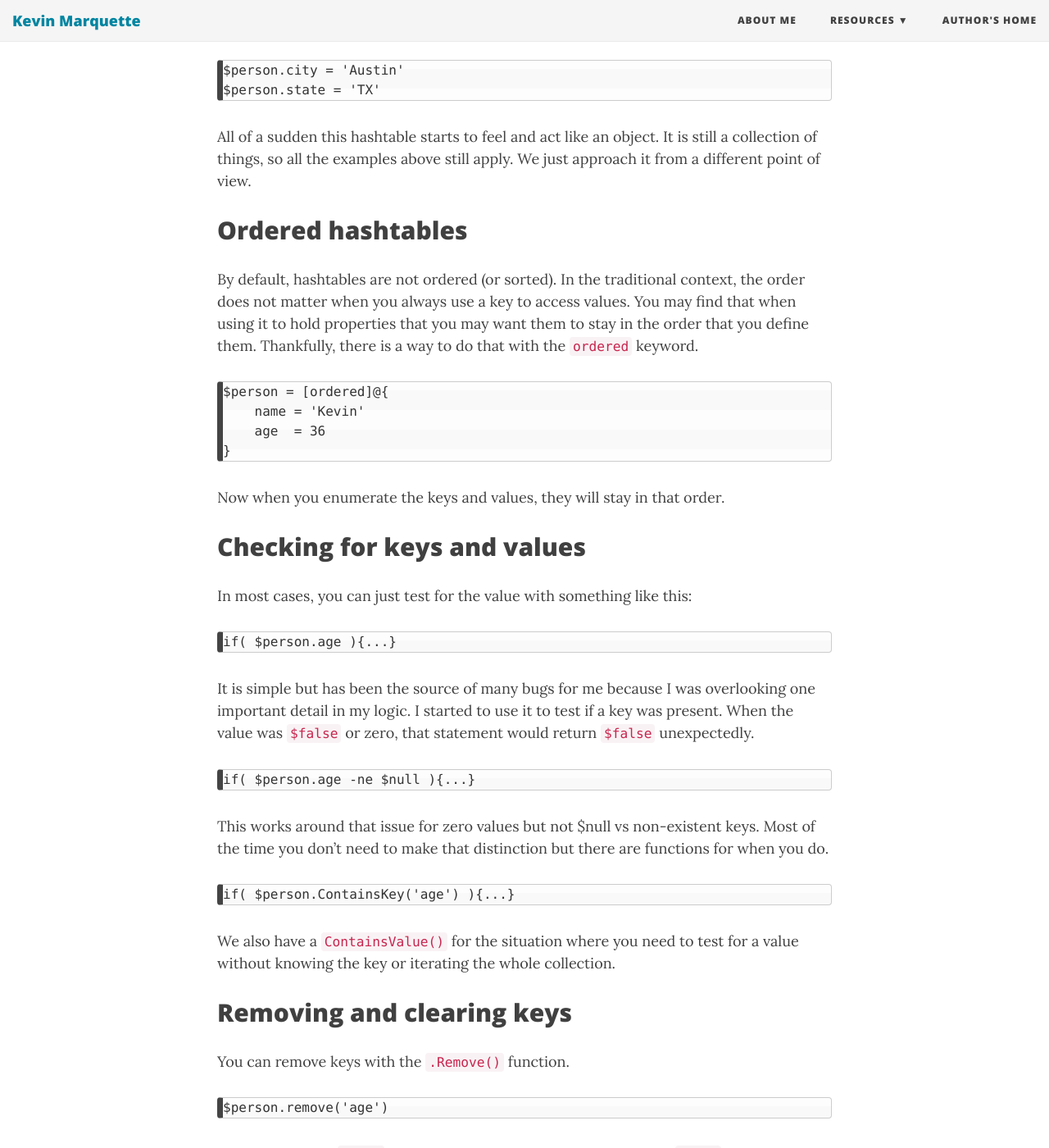
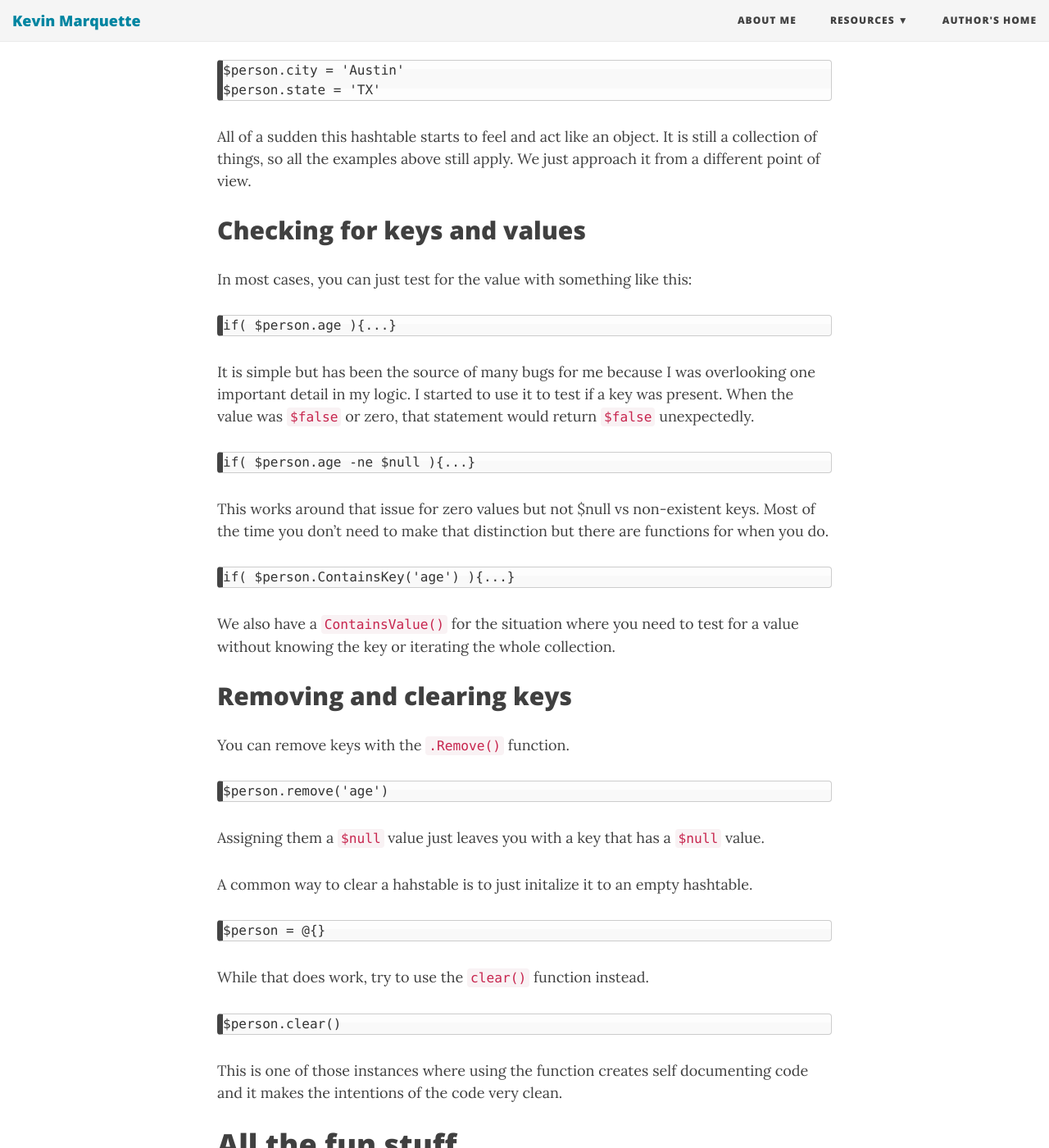
Before and after one commit to KevinMarquette/kevinmarquette.github.io, a Jekyll site: the page built from _posts/2016-11-06-powershell-hashtable-everything-you-wanted-to-know-about.md, in a window 1280 px wide and 1400 px high, scrolled down 5877 px. Shown: the whole window at 82% size. Built offline with Jekyll 4.4.1, drawn with Linux system fonts in a browser that asks for light colours; nearby versions of some CDN libraries; a script that is not in the unit is left out; some of the changed text lies outside the part shown.

Commit message:
moved the ordered section down

```diff
--- a/_posts/2016-11-06-powershell-hashtable-everything-you-wanted-to-know-about.md
+++ b/_posts/2016-11-06-powershell-hashtable-everything-you-wanted-to-know-about.md
@@ -171,16 +171,6 @@
 
 All of a sudden this hashtable starts to feel and act like an object. It is still a collection of things, so all the examples above still apply. We just approach it from a different point of view.
 
-## Ordered hashtables
-By default, hashtables are not ordered (or sorted). In the traditional context, the order does not matter when you always use a key to access values. You may find that when using it to hold properties that you may want them to stay in the order that you define them. Thankfully, there is a way to do that with the `ordered` keyword.
-
-    $person = [ordered]@{
-        name = 'Kevin'
-        age  = 36
-    }
-
-Now when you enumerate the keys and values, they will stay in that order.
-
 ## Checking for keys and values
 In most cases, you can just test for the value with something like this:
 
```
Also changed, not shown: other parts of _posts/2016-11-06-powershell-hashtable-everything-you-wanted-to-know-about.md (+10 -0 lines).
